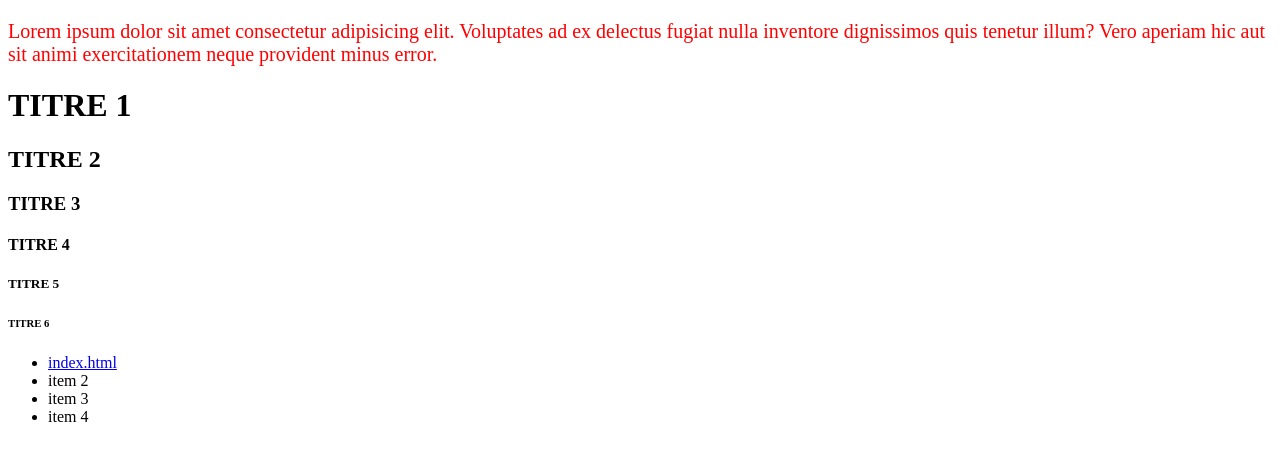
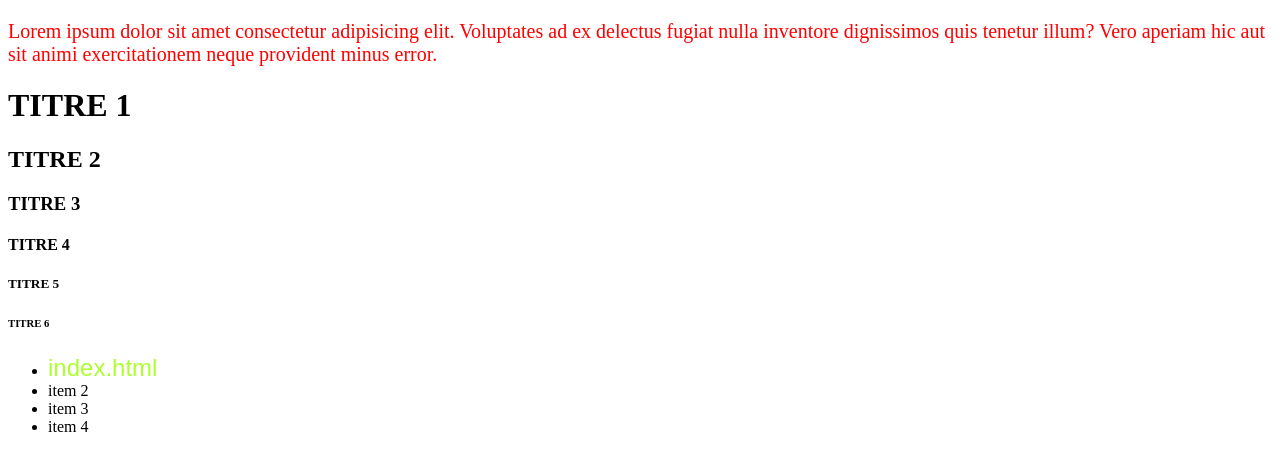
Before and after one commit to mnwilliam/Webpbase, a plain HTML site: page index.html in a window 1280 px wide. Drawn offline with Linux system fonts and the light colour scheme.

Commit message:
Update style.css

```diff
--- a/style.css
+++ b/style.css
@@ -2,3 +2,10 @@ p{
     color:red;
     font-size: 20px
 }
+
+a{
+    text-decoration: none;
+    color:greenyellow;
+    font-size:24px;
+    font-family:Arial, Helvetica, sans-serif;
+}
```
